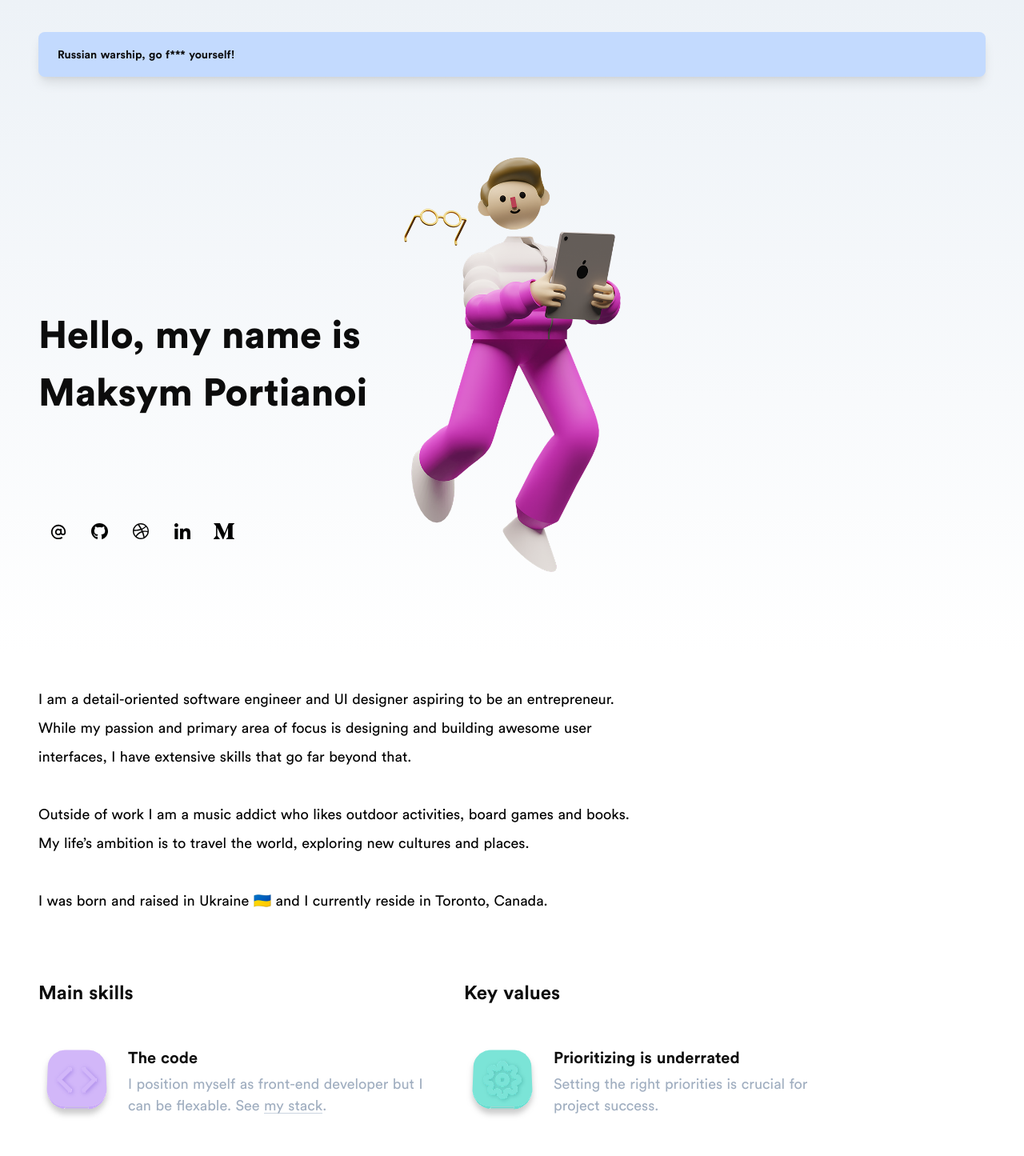
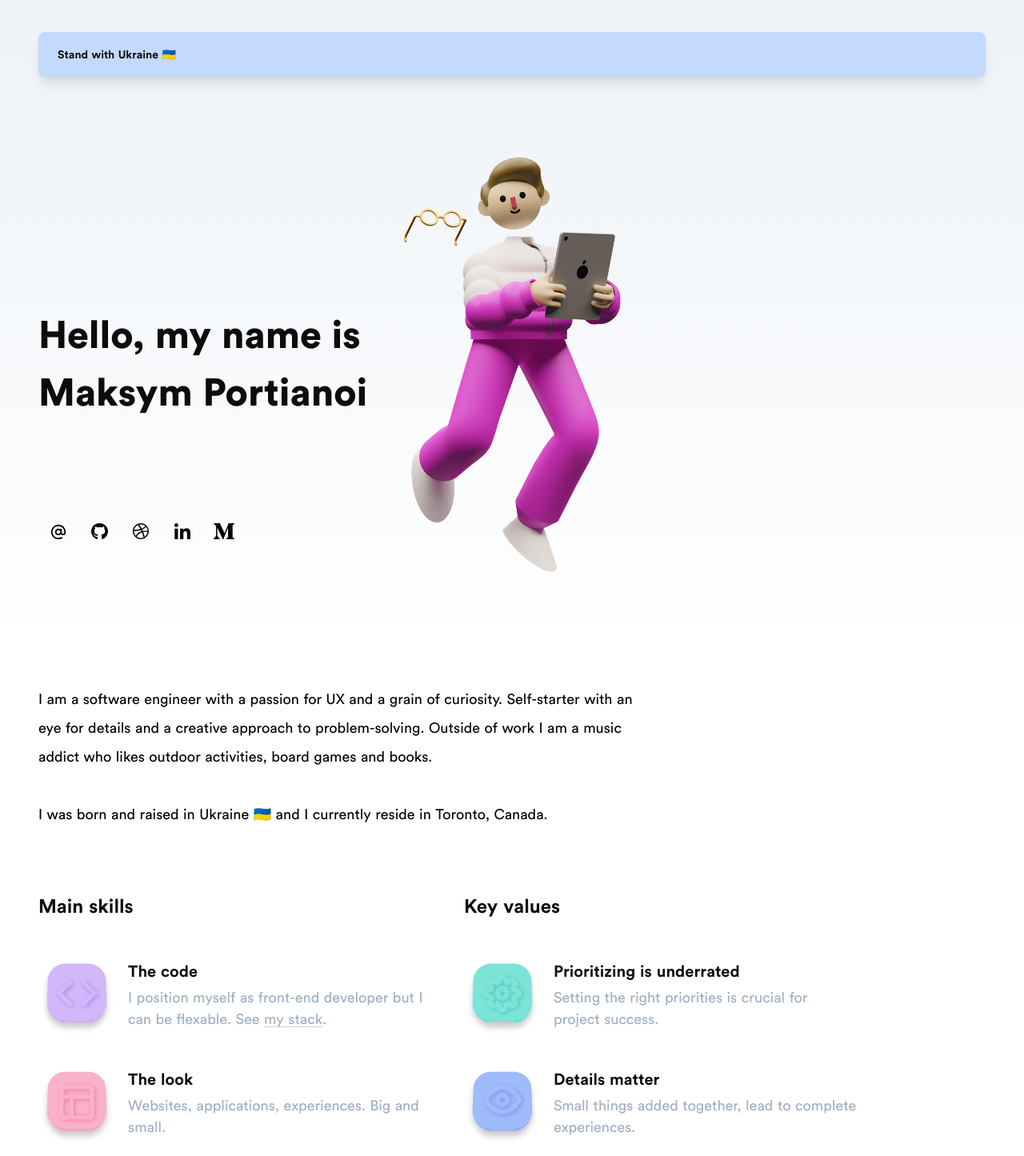
Before and after one commit to portikM/portimaksym.com, a Nuxt app: page / in a window 1280 px wide. Shown: the top 1445 px of the page at 80% size. Built offline with nearby package versions, Linux system fonts and the light colour scheme.

Commit message:
small tweaks

```diff
--- a/pages/index.vue
+++ b/pages/index.vue
@@ -7,12 +7,12 @@
       <div class="top-0 w-full px-6 py-4 bg-indigo-200 rounded-lg shadow-lg">
         <a
           class="text-sm font-bold text-porti-black banner-link"
-          href="https://savelife.in.ua/en/donate/"
+          href="https://supportukrainenow.org/"
           target="_block"
           rel="noopener noreferrer"
           @click="$ga.event('Banner', 'click')"
         >
-          Russian warship, go f*** yourself!
+          Stand with Ukraine 🇺🇦
         </a>
       </div>
       <div class="relative flex items-center max-w-6xl h-fullpage">
@@ -121,16 +121,10 @@
     <section class="px-12">
       <div class="max-w-3xl pt-10 pb-20 text-lg leading-loose">
         <p>
-          I am a detail-oriented software engineer and UI designer aspiring to
-          be an entrepreneur. While my passion and primary area of focus is
-          designing and building awesome user interfaces, I have extensive
-          skills that go far beyond that.
-        </p>
-        <br />
-        <p>
-          Outside of work I am a music addict who likes outdoor activities,
-          board games and books. My life’s ambition is to travel the world,
-          exploring new cultures and places.
+          I am a software engineer with a passion for UX and a grain of
+          curiosity. Self-starter with an eye for details and a creative
+          approach to problem-solving. Outside of work I am a music addict who
+          likes outdoor activities, board games and books.
         </p>
         <br />
         <p>
@@ -191,7 +185,7 @@
             <div>
               <h3 class="pb-1">The feel</h3>
               <p class="max-w-md text-gray-500">
-                I have a combination of product leader and engineer skills.
+                I have a combination of UI/UX designer and engineer skills.
               </p>
             </div>
           </div>
```
Also changed, not shown: 2 other files (tests, documents, lock files or other folders).
